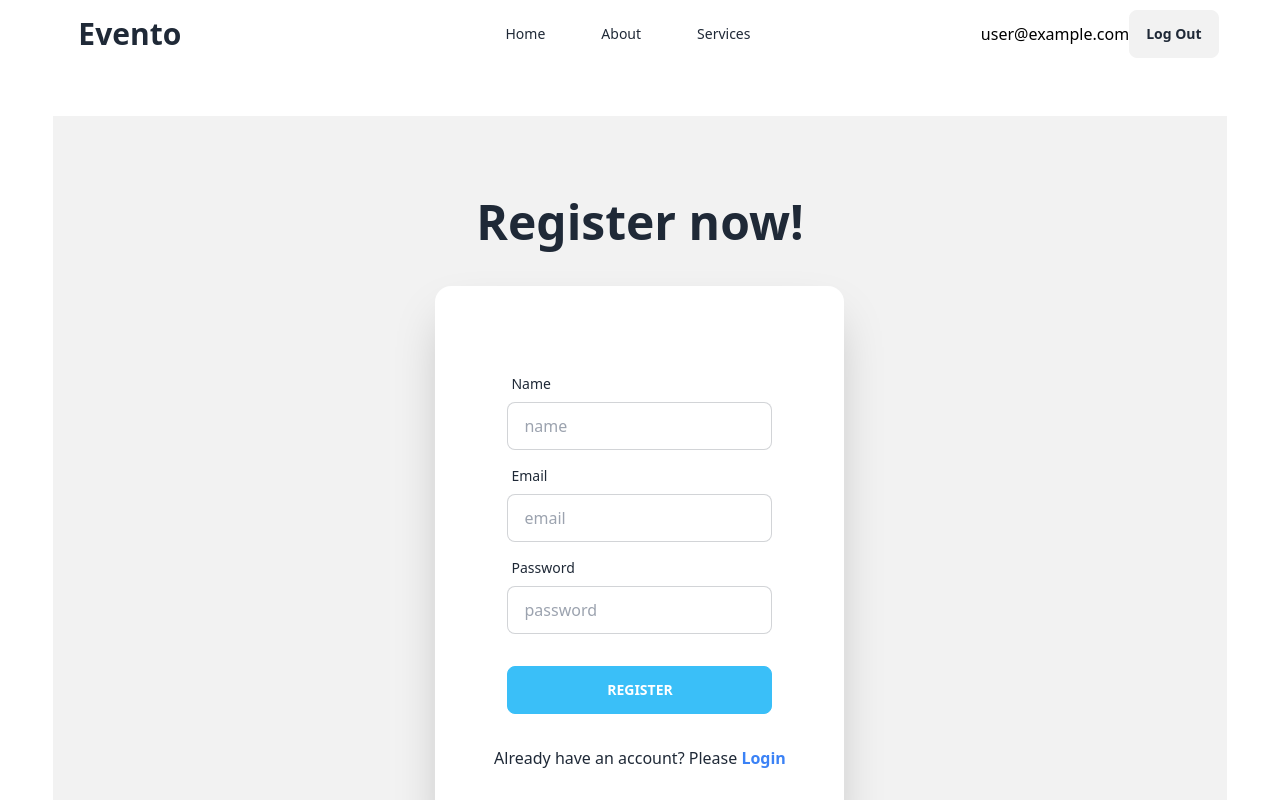
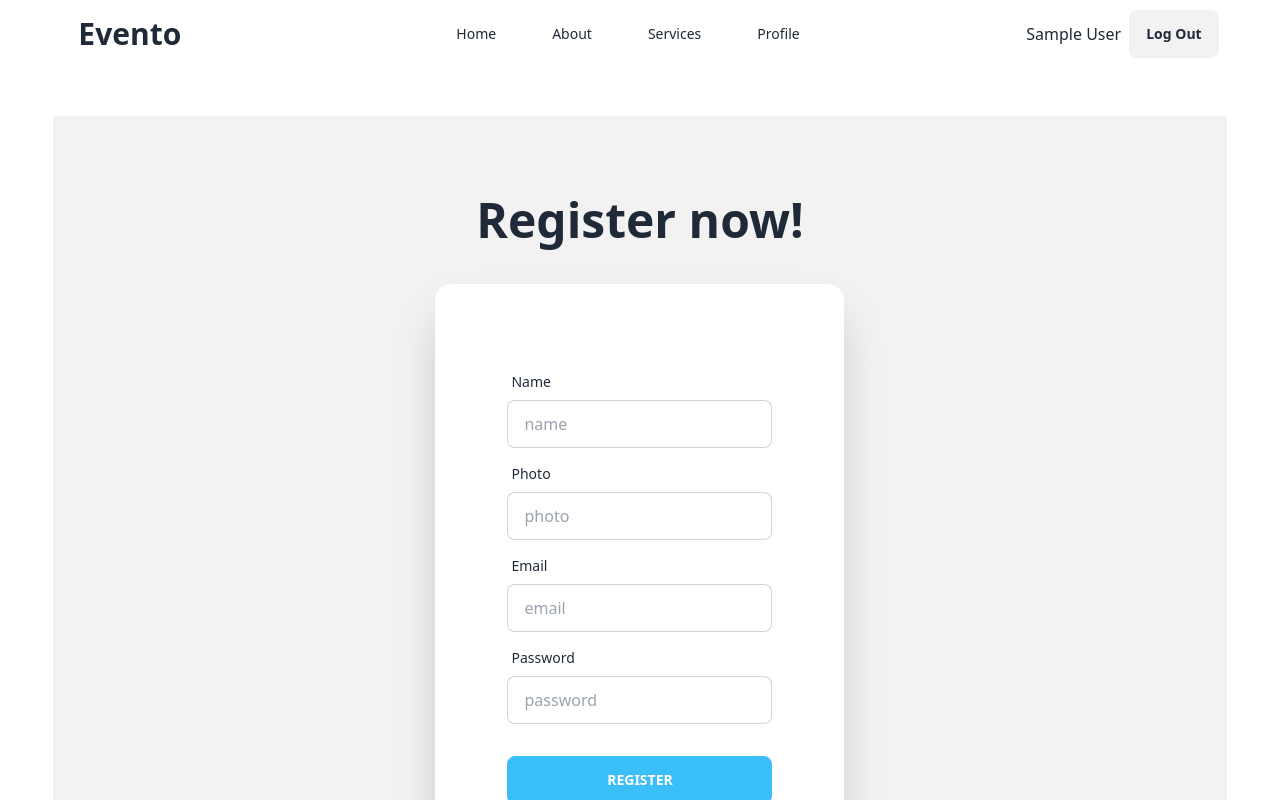
Before and after one commit to Orchizakia00/evento, a React (Vite) app: page /register in a window 1280 px wide. Shown: the top 800 px of the page. Built offline with nearby package versions, Linux system fonts and the light colour scheme; no server answers; sample sign-in values are in the browser's storage.

Commit message:
added username on the navbar

```diff
--- a/src/AuthProvider/AuthProvider.jsx
+++ b/src/AuthProvider/AuthProvider.jsx
@@ -1,6 +1,6 @@
 /* eslint-disable react/prop-types */
 import { createContext, useEffect, useState } from "react";
-import { GoogleAuthProvider, createUserWithEmailAndPassword, getAuth, onAuthStateChanged, signInWithEmailAndPassword, signInWithPopup, signOut } from "firebase/auth";
+import { GoogleAuthProvider, createUserWithEmailAndPassword, getAuth, onAuthStateChanged, signInWithEmailAndPassword, signInWithPopup, signOut, updateProfile } from "firebase/auth";
 import app from "../firebase/firebase.config";
 
 export const AuthContext = createContext(null);
@@ -31,6 +31,14 @@ const AuthProvider = ({ children }) => {
         return signInWithPopup(auth, googleProvider);
     }
 
+    // update profile
+    const handleUpdate = (name, photo) => {
+        return updateProfile(auth.currentUser, {
+            displayName: name,
+            photoURL: photo
+        })
+    }
+
     // log out
     const logOut = () => {
         setLoading(true);
@@ -52,6 +60,7 @@ const AuthProvider = ({ children }) => {
         createUser,
         signInUser,
         signInWithGoogle,
+        handleUpdate,
         logOut
     }
 
--- a/src/Components/NavBar/NavBar.jsx
+++ b/src/Components/NavBar/NavBar.jsx
@@ -17,6 +17,11 @@ const NavBar = () => {
         <li className="mr-6"><NavLink to={'/'}>Home</NavLink></li>
         <li className="mr-6"><NavLink to={'/about'}>About</NavLink></li>
         <li className="mr-6"><NavLink to={'/services'}>Services</NavLink></li>
+        {
+            user && <>
+                <li className="mr-6"><NavLink to={'/profile'}>Profile</NavLink></li>
+            </>
+        }
     </>
 
     return (
@@ -40,7 +45,10 @@ const NavBar = () => {
             <div className="navbar-end">
                 {
                     user ? <>
-                        <span className=" text-black">{user.email}</span>
+                        <span className="mr-2">{user.displayName}</span>
+                        <div className="rounded-full w-10'">
+                            <img src={user.photo} alt="" />
+                        </div>
                         <button onClick={handleLogout} className="btn normal-case">Log Out</button>
                     </>
 
--- /dev/null
+++ b/src/Pages/Profile/Profile.jsx
@@ -0,0 +1,19 @@
+/* eslint-disable react/no-unescaped-entities */
+
+import { useContext } from "react";
+import { AuthContext } from "../../AuthProvider/AuthProvider";
+
+const Profile = () => {
+
+    const {user} = useContext(AuthContext);
+    const {email} =  user;
+
+    return (
+        <div className="my-10">
+            <h2 className="text-xl font-bold">User's Profile:</h2>
+            <p> Email: {email} </p>
+        </div>
+    );
+};
+
+export default Profile;
--- a/src/Pages/Register/Register.jsx
+++ b/src/Pages/Register/Register.jsx
@@ -5,15 +5,16 @@ import swal from "sweetalert";
 
 const Register = () => {
 
-    const { createUser } = useContext(AuthContext);
+    const { createUser, handleUpdate } = useContext(AuthContext);
     const navigate = useNavigate();
 
     const handleRegister = e => {
         e.preventDefault();
         const name = e.target.name.value;
+        const photo = e.target.photo.value;
         const email = e.target.email.value;
         const password = e.target.password.value;
-        console.log(name, email, password);
+        console.log(name, photo, email, password);
 
         if (password.length < 6) {
             swal("Error!", "Password should be at least 6 characters or longer", "error");
@@ -24,10 +25,15 @@ const Register = () => {
             return;
         }
 
-        createUser( email, password)
+        createUser(email, password)
             .then(result => {
+                handleUpdate(name, photo)
+                    .then(() => {
+                        swal("Great!", "User created Successfully!", "success");
+
+                        navigate('/');
+                    })
                 console.log(result.user);
-                navigate('/');
             })
             .catch(error => {
                 console.error(error);
@@ -35,7 +41,7 @@ const Register = () => {
     }
 
     return (
-        <div className="hero min-h-screen bg-base-200 my-12">
+        <div className="hero py-20 bg-base-200 my-12">
             <div className="">
                 <div className="text-center lg:text-left">
                     <h1 className="text-5xl font-bold mb-10 text-center">Register now!</h1>
@@ -47,6 +53,12 @@ const Register = () => {
                                 <span className="label-text">Name</span>
                             </label>
                             <input type="text" placeholder="name" name="name" className="input input-bordered" required />
+                        </div>
+                        <div className="form-control">
+                            <label className="label">
+                                <span className="label-text">Photo</span>
+                            </label>
+                            <input type="text" placeholder="photo" name="photo" className="input input-bordered" required />
                         </div>
                         <div className="form-control">
                             <label className="label">
--- a/src/Routes/Routes.jsx
+++ b/src/Routes/Routes.jsx
@@ -8,6 +8,7 @@ import Login from "../Pages/Login/Login";
 import Register from "../Pages/Register/Register";
 import PrivateRoute from "./PrivateRoute";
 import ServiceDetails from "../Components/ServiceDetails/ServiceDetails";
+import Profile from "../Pages/Profile/Profile";
 
 
     const router = createBrowserRouter([
@@ -46,6 +47,10 @@ import ServiceDetails from "../Components/ServiceDetails/ServiceDetails";
             {
                 path: '/register',
                 element: <Register></Register>
+            },
+            {
+                path: '/profile',
+                element: <PrivateRoute><Profile></Profile></PrivateRoute>,
             }
           ]
         },
```
